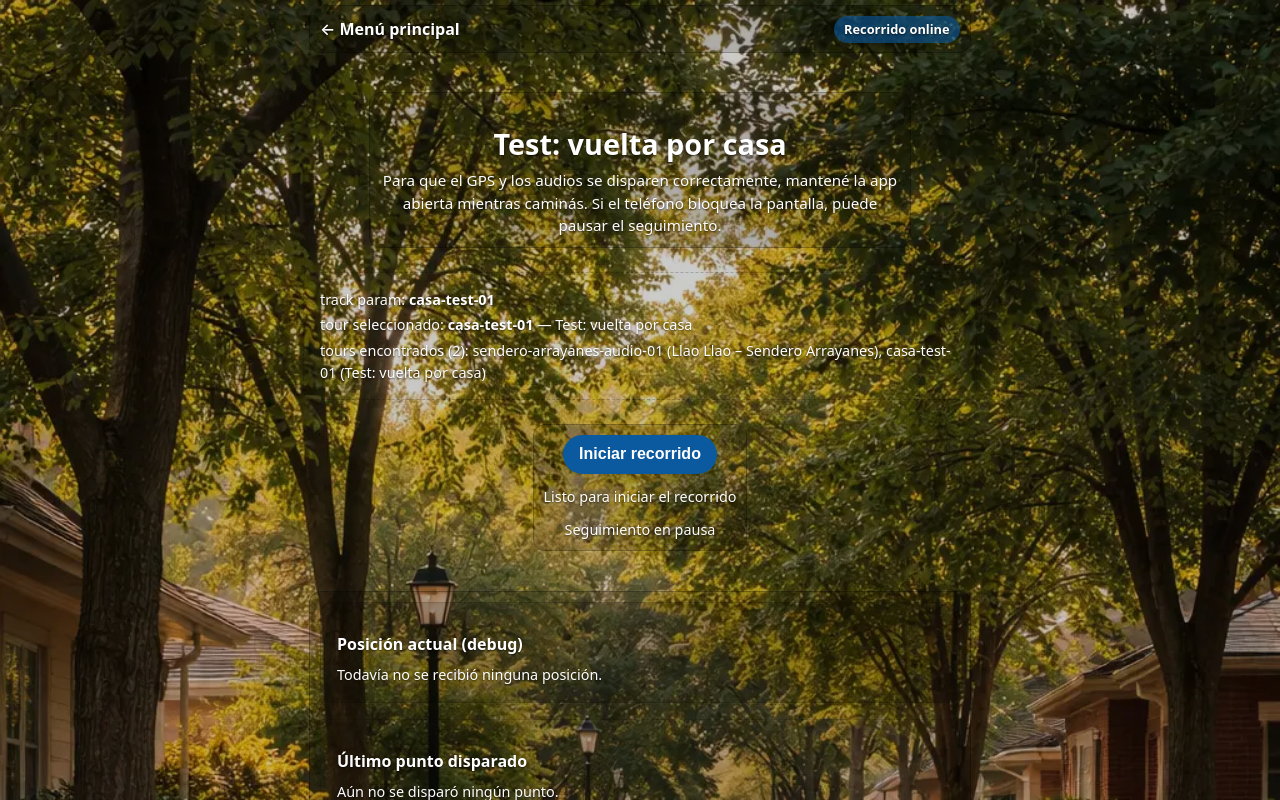
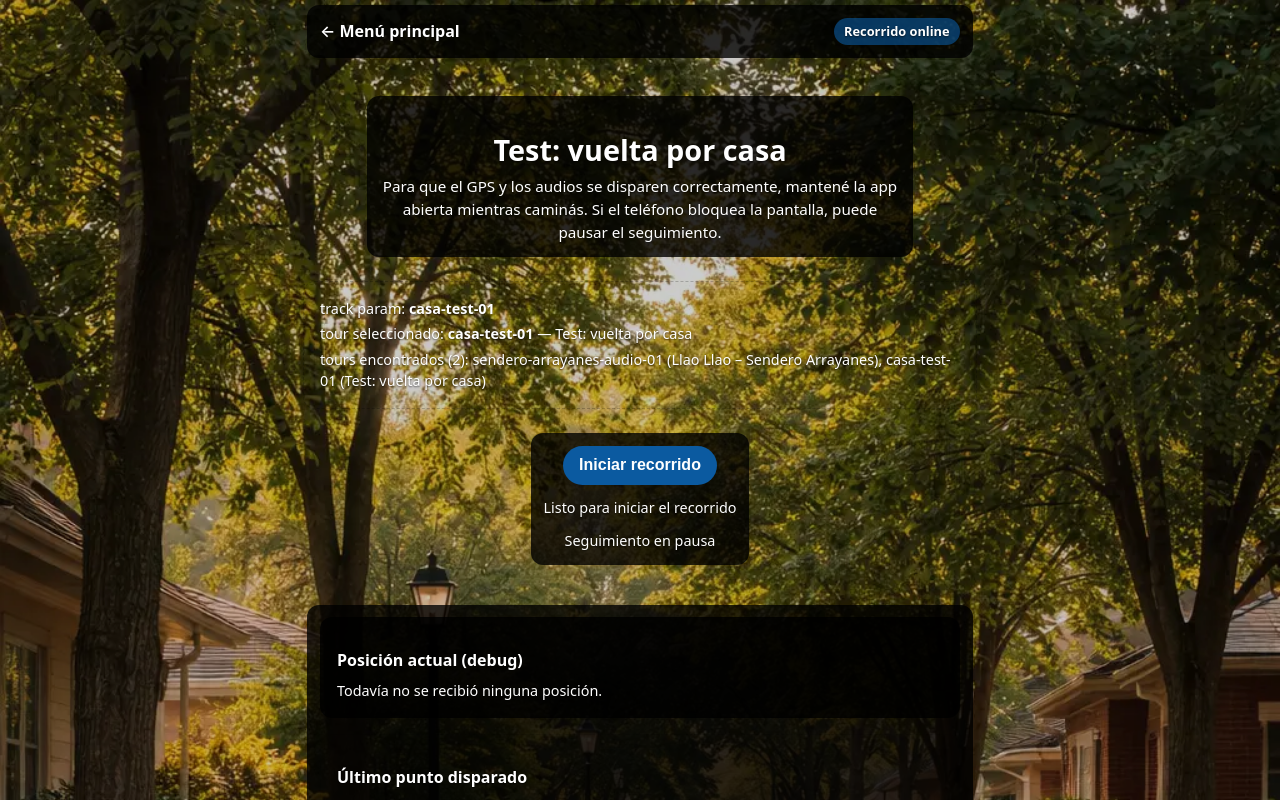
Before and after one commit to acurth/audioguia, a SvelteKit app: page /casa-test-01 in a window 1280 px wide. Shown: the top 800 px of the page. Built offline with nearby package versions, Linux system fonts and the light colour scheme.

Commit message:
chore: pre-version bump and overlay fix

```diff
--- a/src/app.css
+++ b/src/app.css
@@ -209,7 +209,7 @@ a:hover {
 
 .track-pill.is-offline {
   background: #f3dfbf;
-  color: #1f1f1f;
+  color: #111111;
 }
 
 .track-pill.is-online {
@@ -265,6 +265,13 @@ a:hover {
 
 .track-page .track-pill.is-online {
   background: rgba(11, 90, 160, 0.6);
+}
+
+.track-panel {
+  background: rgba(0, 0, 0, 0.8);
+  border: none;
+  border-radius: 0.75rem;
+  padding: 0.8rem;
 }
 
 .tracking-dot {
@@ -636,10 +643,3 @@ a:hover {
   clip: rect(0, 0, 0, 0);
   border: 0;
 }
-
-.debug-box {
-  background: rgba(0, 0, 0, 0.14);
-  border: 1px solid rgba(0, 0, 0, 0.22);
-  border-radius: 0.75rem;
-  padding: 0.6rem;
-}
--- a/src/routes/+layout.svelte
+++ b/src/routes/+layout.svelte
@@ -75,11 +75,11 @@
 <div class="app-shell">
 	{#if !isTrack}
 		<header class="site-header">
-			<div class="site-header-inner debug-box">
+			<div class="site-header-inner">
 				<a class="site-logo" href={`${appBase}/`} aria-label="Ir al inicio">
 					<img src={logoSrc} alt="Audioguía Natural" class="site-logo-img" />
 				</a>
-				<nav class="site-nav debug-box" aria-label="Navegación principal">
+				<nav class="site-nav" aria-label="Navegación principal">
 					<a href={`${appBase}/`} aria-current={isHome ? 'page' : undefined}>
 						Inicio
 					</a>
--- a/src/routes/+page.svelte
+++ b/src/routes/+page.svelte
@@ -27,14 +27,14 @@
 <div class="page">
   <a class="skip-link" href="#main">Saltar al contenido</a>
 
-  <main id="main" class="content ag-main debug-box">
+  <main id="main" class="content ag-main">
     <h1 class="hero-title">Senderos para escuchar</h1>
     <p class="hero-blurb">
       Una audioguía accesible para recorrer senderos naturales a través del sonido, pensada para
       personas con discapacidad visual y abierta a todo público.
     </p>
 
-    <div class="home-actions debug-box">
+    <div class="home-actions">
       {#each actions as action, index}
         <a class="home-card" href={action.href} aria-label={action.ariaLabel}>
           <span class="home-icon" aria-hidden="true">
--- a/src/routes/[track]/+page.svelte
+++ b/src/routes/[track]/+page.svelte
@@ -403,14 +403,14 @@
     background-repeat: no-repeat;
   `}
 >
-  <div class="track-header debug-box">
+  <div class="track-header track-panel">
     <a class="track-back" href={`${appBase}/`}>← Menú principal</a>
     <span class={`track-pill ${isOfflineReady ? "is-offline" : "is-online"}`}>
       {isOfflineReady ? "Recorrido offline" : "Recorrido online"}
     </span>
   </div>
 
-  <header class="debug-box">
+  <header class="track-panel">
     <h1 style="font-size: 1.8rem; margin-bottom: 0.25rem;">{title}</h1>
     <p style="max-width: 520px; margin: 0 auto; font-size: 0.95rem;">
       Para que el GPS y los audios se disparen correctamente, mantené la app abierta mientras
@@ -443,7 +443,7 @@
   {/if}
 
   <section
-    class="debug-box"
+    class="track-panel"
     style="
       display: flex;
       flex-direction: column;
@@ -477,7 +477,7 @@
   </section>
 
   <section
-    class="debug-box"
+    class="track-panel"
     style="
       width: 100%;
       max-width: 640px;
@@ -489,7 +489,7 @@
     "
   >
     <div
-      class="debug-box"
+      class="track-panel"
       style="
         padding: 1rem;
         border-radius: 0.75rem;
--- a/src/routes/cerca/+page.svelte
+++ b/src/routes/cerca/+page.svelte
@@ -381,7 +381,7 @@
 <div class="page">
   <a class="skip-link" href="#main">Saltar al contenido</a>
 
-  <main id="main" class="content ag-main debug-box">
+  <main id="main" class="content ag-main">
     <h1 class="hero-title">Recorridos cerca de mí</h1>
     <p class="hero-subtitle">Ver recorridos disponibles según tu ubicación.</p>
     <p class="hero-subtitle">
@@ -393,7 +393,7 @@
         {locationStatus === "loading" ? "Buscando tu ubicación…" : locationMessage}
       </p>
     {:else}
-      <div class="tour-list debug-box">
+      <div class="tour-list">
         {#each sortedTours as tour}
           <TourCard
             base={appBase}
--- a/src/routes/creditos/+page.svelte
+++ b/src/routes/creditos/+page.svelte
@@ -8,11 +8,10 @@
 <div class="page">
   <a class="skip-link" href="#main">Saltar al contenido</a>
 
-  <main id="main" class="content ag-main debug-box">
+  <main id="main" class="content ag-main">
     <h1 class="hero-title">Créditos</h1>
 
     <section class="about" aria-labelledby="creditos-meta-title">
-      <h2 id="creditos-meta-title">Información</h2>
       <p>
         <strong>Iniciativa:</strong> COA Tucúquere Bariloche / Aves Argentinas
       </p>
--- a/src/routes/explorar/+page.svelte
+++ b/src/routes/explorar/+page.svelte
@@ -382,7 +382,7 @@
 <div class="page">
   <a class="skip-link" href="#main">Saltar al contenido</a>
 
-  <main id="main" class="content ag-main debug-box">
+  <main id="main" class="content ag-main">
     <div role="status" aria-live="polite" aria-atomic="true" class="sr-only">
       {liveMessage}
     </div>
@@ -391,7 +391,7 @@
       Recomendación: descargá el recorrido antes de salir del Wi-Fi o de una buena conexión de datos.
     </p>
 
-    <div class="tour-list debug-box">
+    <div class="tour-list">
       {#if tours.length === 0}
         <p class="empty-state">Todavía no hay recorridos configurados.</p>
       {:else}
--- a/src/routes/offline/+page.svelte
+++ b/src/routes/offline/+page.svelte
@@ -83,7 +83,7 @@
 <div class="page">
   <a class="skip-link" href="#main">Saltar al contenido</a>
 
-  <main id="main" class="content ag-main debug-box">
+  <main id="main" class="content ag-main">
     <h1 class="hero-title">Recorridos offline</h1>
     <p class="hero-subtitle">Recorridos descargados para usar sin conexión.</p>
 
@@ -92,7 +92,7 @@
         No hay recorridos descargados. Podés bajar un tour desde Explorar para usarlo sin conexión.
       </p>
     {:else}
-      <div class="tour-list debug-box">
+      <div class="tour-list">
         {#each offlineTours as tour}
           <TourCard
             base={appBase}
```
